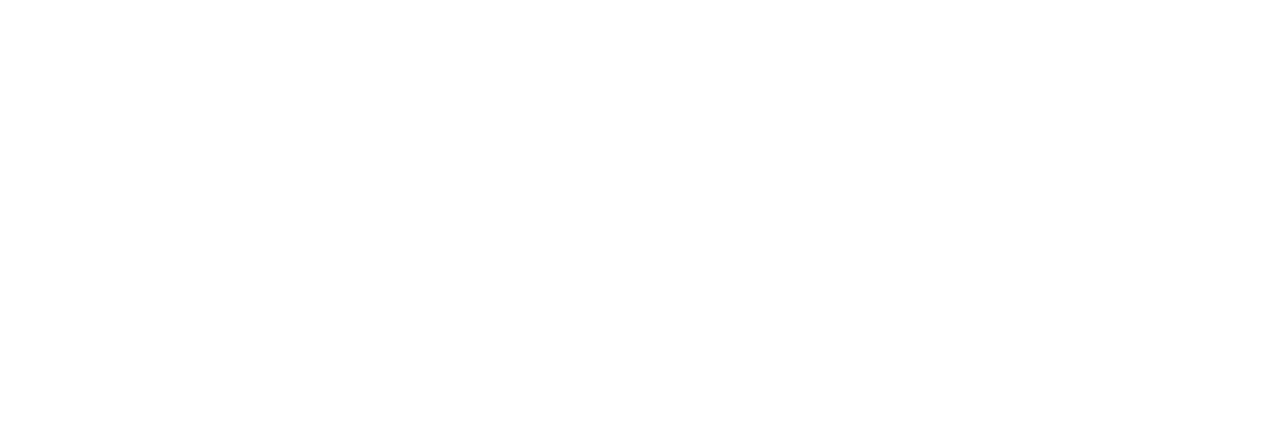
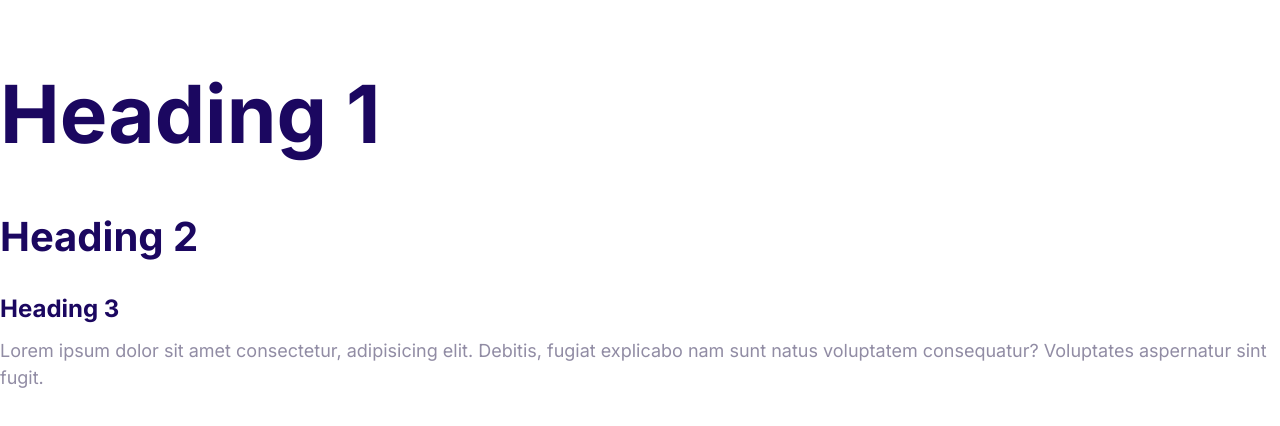
Before and after one commit to Thipul2003/moshify, a plain HTML site: page index.html in a window 1280 px wide. Drawn offline with Linux system fonts and the light colour scheme.

Commit message:
Define styles for the fonts

```diff
--- a/css/styles.css
+++ b/css/styles.css
@@ -8,3 +8,52 @@
   --color-border: #ccc;
   --border-radius: 30px;
 }
+
+/* Typography */
+html {
+  font-size: 62.5%;
+}
+
+body {
+  font-family: Inter, Arial, Helvetica, sans-serif;
+  color: var(--color-body);
+  font-size: 2.4rem;
+  line-height: 1.5;
+}
+
+h1,
+h2,
+h3 {
+  color: var(--color-headings);
+  margin-bottom: 1rem;
+}
+
+h1 {
+  font-size: 7rem;
+}
+
+h2 {
+  font-size: 4rem;
+}
+
+h3 {
+  font-size: 3rem;
+}
+
+p {
+  margin-top: 0;
+}
+@media screen and (min-width: 1024px) {
+  body {
+    font-size: 1.8rem;
+  }
+  h1 {
+    font-size: 8rem;
+  }
+  h2 {
+    font-size: 4rem;
+  }
+  h3 {
+    font-size: 2.4rem;
+  }
+}
--- a/index.html
+++ b/index.html
@@ -13,5 +13,14 @@
     <link rel="stylesheet" href="css/normalize.css" />
     <link rel="stylesheet" href="css/styles.css" />
   </head>
-  <body></body>
+  <body>
+    <h1>Heading 1</h1>
+    <h2>Heading 2</h2>
+    <h3>Heading 3</h3>
+    <p>
+      Lorem ipsum dolor sit amet consectetur, adipisicing elit. Debitis, fugiat
+      explicabo nam sunt natus voluptatem consequatur? Voluptates aspernatur
+      sint fugit.
+    </p>
+  </body>
 </html>
```
